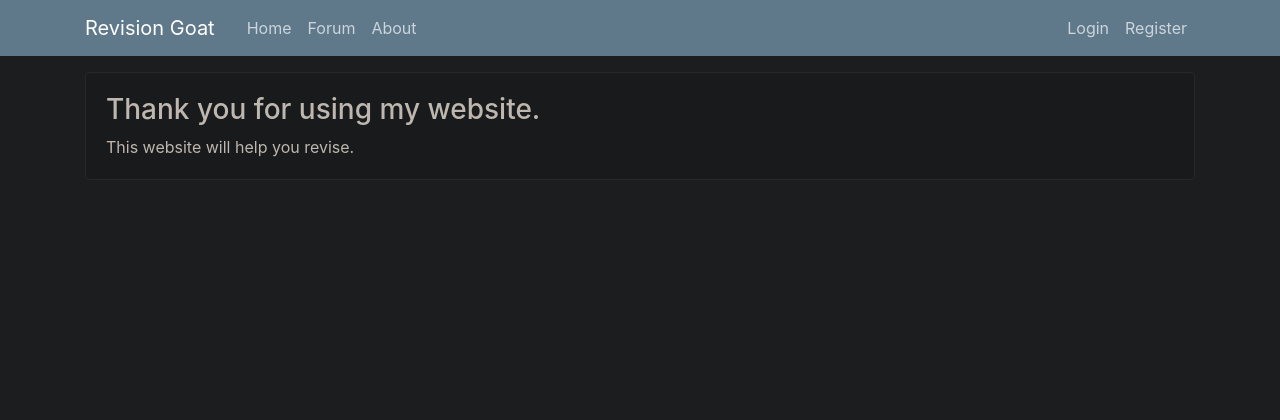
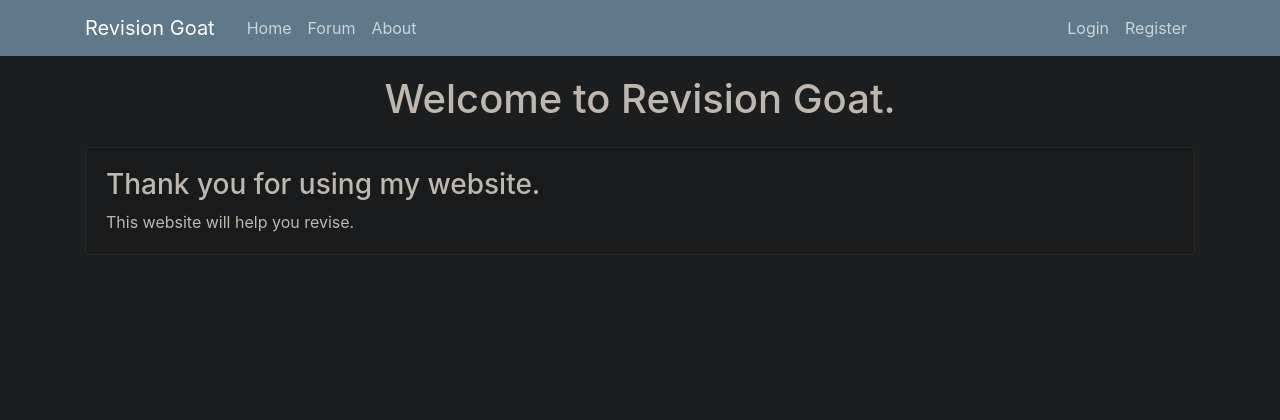
Before and after one commit to NeoWeight/revision_site, a Django app: page / in a window 1280 px wide. Shown: the top 420 px of the page. Run offline with Django 4.2, Linux system fonts and the light colour scheme; some libraries are stand-ins or nearby versions.

Commit message:
fix: Adjust h1 styling to fix footer-induced layout shift
- Added a custom CSS style for 'h1' tags on the homepage to prevent layout issues caused by the footer.

```diff
--- a/core/templates/core/home.html
+++ b/core/templates/core/home.html
@@ -1,7 +1,13 @@
 {% extends 'core/base.html' %}
 
 {% block content %}
-<h1 class="mb-4 text-center">Welcome to Revision Goat.</h1>
+<style>
+  .custom-margin-top {
+    margin-top: 75px;
+  }
+</style>
+
+<h1 class="mb-4 text-center custom-margin-top">Welcome to Revision Goat.</h1>
 
 <div class="card mb-4">
   <div class="card-body">
```
